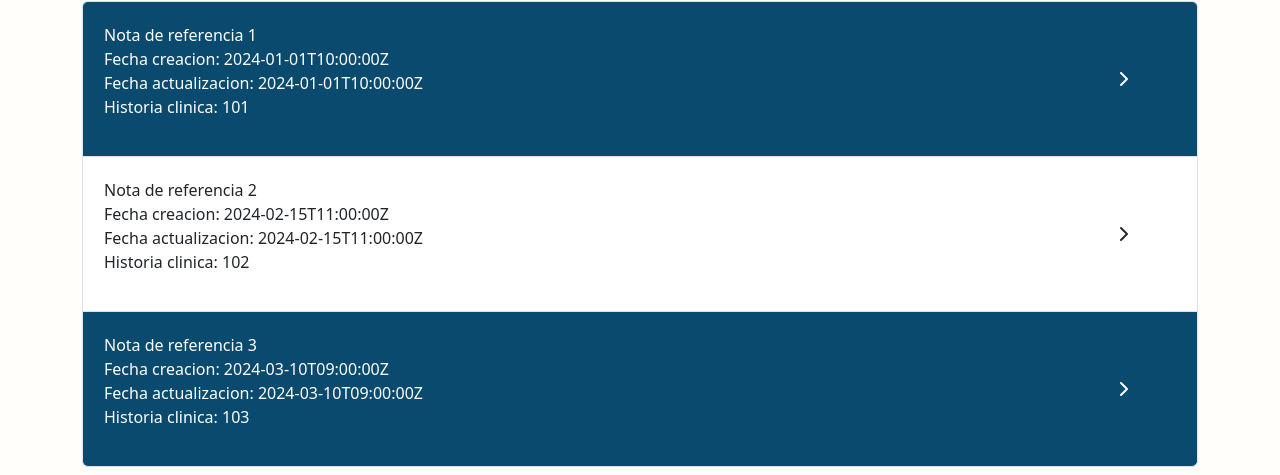
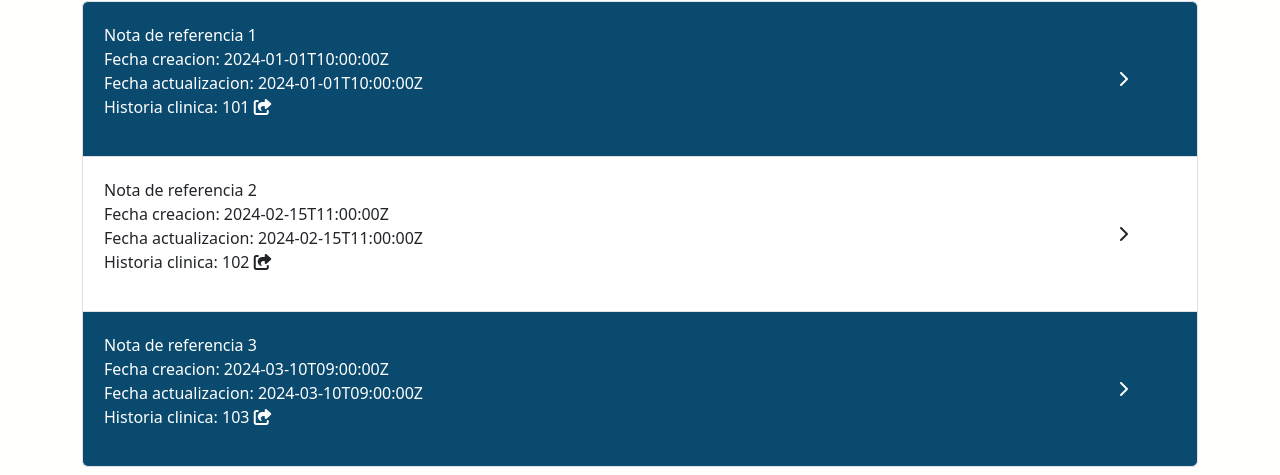
Before and after one commit to VictorVillazante/FrontendSistemaGestionInformacionConsultasMedicasExternasHospitalesTercerNivel, an Angular app: page /paciente/ver-mis-notas-referencia in a window 1280 px wide. Shown: the part 231-706 px from the top of the page. Built offline with nearby package versions, Linux system fonts and the light colour scheme.

Commit message:
[Add] agregando enlace en mis notas referencia

```diff
--- a/src/app/components/mis-notas-referencia/mis-notas-referencia.component.html
+++ b/src/app/components/mis-notas-referencia/mis-notas-referencia.component.html
@@ -7,7 +7,7 @@
             Nota de referencia {{ item.idNotaReferencia }}<br/>
             Fecha creacion: {{ item.createdAt }} <br/>
             Fecha actualizacion: {{ item.updatedAt }}<br/>
-            Historia clinica: {{ item.idHistoriaClinica }}<br/>
+            Historia clinica: {{ item.idHistoriaClinica }} <i class="fas fa-share-square" (click)="verDetalleHistoriaClinica(item.idHistoriaClinica)"></i><br/>
         </p>
         <div class="botones-opciones">
             <i class="fas fa-chevron-right me-2" (click)="verDetalle(item.idHistoriaClinica)"></i>
--- a/src/app/components/mis-notas-referencia/mis-notas-referencia.component.ts
+++ b/src/app/components/mis-notas-referencia/mis-notas-referencia.component.ts
@@ -8,6 +8,12 @@ import { NotasReferenciaService } from 'src/app/services/notas-referencia.servic
   styleUrls: ['./mis-notas-referencia.component.css']
 })
 export class MisNotasReferenciaComponent {
+  verDetalleHistoriaClinica(idHistoriaClinica: any) {
+    const url = this.router.serializeUrl(
+     this.router.createUrlTree(['/detalle-historia-clinica', idHistoriaClinica])
+   );
+   window.open(url, '_blank');
+   }
   notasReferencia: any[] = [];
 
   constructor(private router:Router,private notasReferenciaService:NotasReferenciaService) {
```
